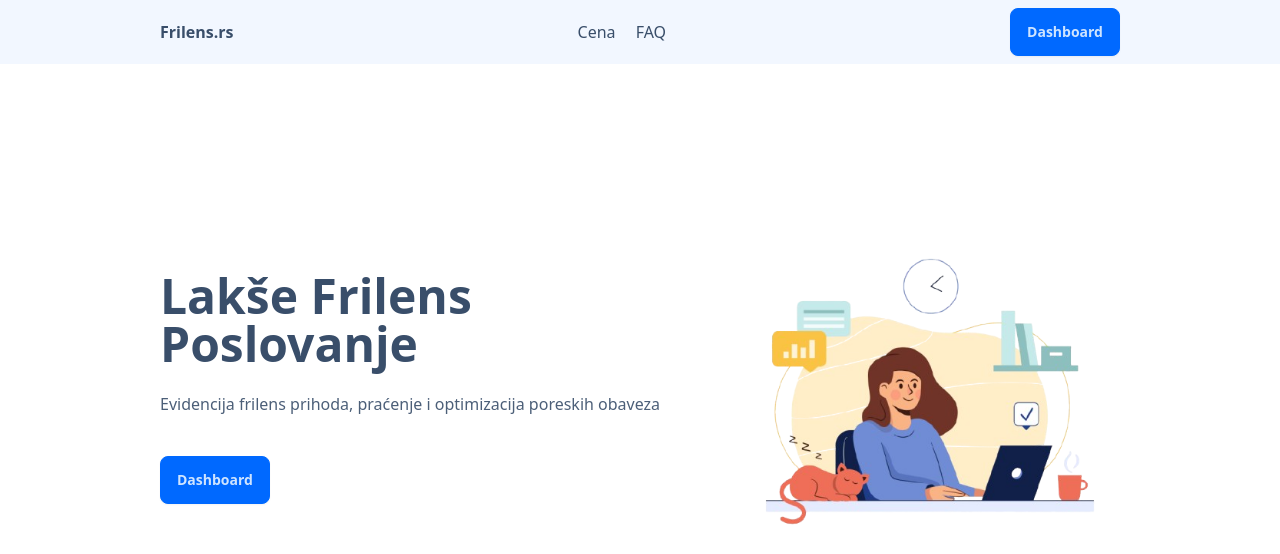
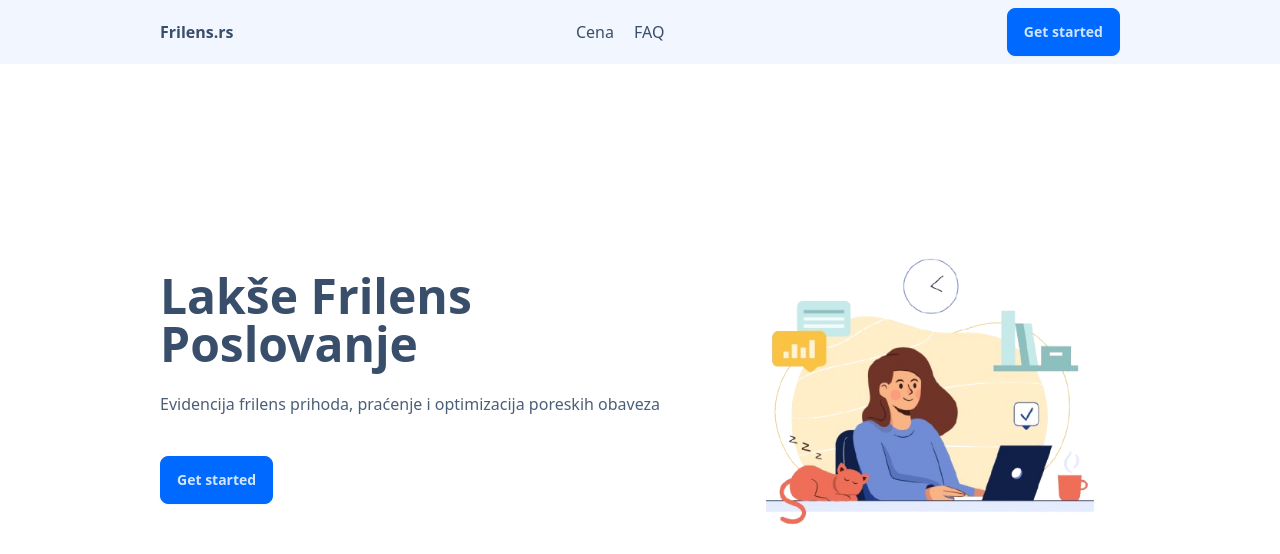
Before and after one commit to BojanSkopljakk/frilens.rs, a Next.js app in the folder frilens-rs/: page / in a window 1280 px wide. Shown: the top 554 px of the page. Built offline with nearby package versions, Linux system fonts and the light colour scheme; no server answers.

Commit message:
signin + signout + session

```diff
--- /dev/null
+++ b/frilens-rs/app/dashboard/layout.js
@@ -0,0 +1,12 @@
+import {auth} from "@/auth";
+import { redirect } from "next/navigation";
+
+export default async function LayoutPrivate({children}){
+    const session = await auth();
+
+    if (!session){
+        redirect("/");
+    }
+
+    return children;
+}
--- a/frilens-rs/app/dashboard/page.js
+++ b/frilens-rs/app/dashboard/page.js
@@ -0,0 +1,11 @@
+import ButtonLogout from "@/components/ButtonLogout";
+
+
+export default function Dashboard(){
+    return (
+        <main>
+            <h1>Private Dashboard</h1>
+            <ButtonLogout/>
+        </main>
+    );
+}
--- a/frilens-rs/app/page.js
+++ b/frilens-rs/app/page.js
@@ -2,9 +2,10 @@ import Image from "next/image";
 import ButtonLogin from "@/components/ButtonLogin";
 import FAQListItem from "@/components/FAQListItem";
 import productDemo from "@/app/Work_from_home-removebg-preview.png";
+import { auth } from "@/auth";
 
 
-export default function Home() {
+export default async function Home() {
   const isLoggedIn = true;
   const pricingFeaturesList = [
     "Evidencija ostvarenih prihoda",
@@ -14,6 +15,8 @@ export default function Home() {
 
 
   ];
+
+  const session = await auth()
 
 
   return (
@@ -28,7 +31,7 @@ export default function Home() {
         </div>
 
         <div>
-          <ButtonLogin isLoggedIn = {isLoggedIn}/>
+          <ButtonLogin session = {session} />
         </div>
 
       </div>
@@ -47,7 +50,7 @@ export default function Home() {
       <div className="opacity-90 mb-10">
         Evidencija frilens prihoda, praćenje i optimizacija poreskih obaveza
       </div>
-      <ButtonLogin isLoggedIn = {isLoggedIn}/>
+      <ButtonLogin session = {session}/>
       </div>
       <Image src={productDemo} alt="Product demo" className="w-96 rounded-xl"/>
       </section>
@@ -83,7 +86,7 @@ export default function Home() {
 
           </ul>
 
-          <ButtonLogin isLoggedIn ={isLoggedIn} extraStyle="w-full"></ButtonLogin>
+          <ButtonLogin session = {session} extraStyle="w-full"></ButtonLogin>
 
         </div>
         </div>
--- a/frilens-rs/auth.js
+++ b/frilens-rs/auth.js
@@ -2,29 +2,52 @@ import NextAuth from "next-auth";
 import { MongoDBAdapter } from "@auth/mongodb-adapter";
 import clientPromise from "./libs/mongo";
 import Google from "next-auth/providers/google";
+import CredentialsProvider from "next-auth/providers/credentials";
+import { MongoClient } from "mongodb";
+import bcrypt from "bcryptjs";
 
+export const { handlers, signIn, signOut, auth } = NextAuth({
+  providers: [
+    Google({
+      clientId: process.env.GOOGLE_ID,
+      clientSecret: process.env.GOOGLE_SECRET,
+    }),
 
-export const {handlers, signIn, signOut, auth} = NextAuth(
+    CredentialsProvider({
+      name: "Email & Password",
+      credentials: {
+        email: { label: "Email", type: "email", placeholder: "your@example.com" },
+        password: { label: "Password", type: "password" },
+      },
+      async authorize(credentials) {
+        const client = await MongoClient.connect(process.env.MONGODB_URI);
+        const usersCollection = client.db().collection("users");
 
-{
-  providers: [
+        // Find user by email
+        const user = await usersCollection.findOne({ email: credentials.email });
 
-    Google({
+        if (!user) {
+          client.close();
+          throw new Error("No user found with this email.");
+        }
 
-      clientId: process.env.GOOGLE_ID,
-      clientSecret: process.env.GOOGLE_SECRET
+        // Verify password
+        const isValid = await bcrypt.compare(credentials.password, user.password);
+        if (!isValid) {
+          client.close();
+          throw new Error("Incorrect password.");
+        }
 
-    })
+        client.close();
+        return { id: user._id.toString(), email: user.email, name: user.name };
+      },
+    }),
   ],
   adapter: MongoDBAdapter(clientPromise),
 
   callbacks: {
     authorized: async ({ auth }) => {
-      // Logged in users are authenticated, otherwise redirect to login page
-      return !!auth
+      return !!auth;
     },
-
   },
-
-}
-);
+});
--- a/frilens-rs/components/ButtonLogin.js
+++ b/frilens-rs/components/ButtonLogin.js
@@ -1,10 +1,23 @@
+"use client";
 import Link from "next/link";
-const ButtonLogin = ({isLoggedIn, extraStyle}) => {
+import { signIn } from "next-auth/react"; //we dont import from auth for security reasons
+const ButtonLogin = ({session, extraStyle}) => {
+    const dashboardUrl = "/dashboard";
 
-    if (isLoggedIn) {
-    return <Link href="/dashboard" className={`btn btn-primary ${extraStyle ? extraStyle : ""}`}>Dashboard</Link>;
+    if (session) {
+    return <Link href={dashboardUrl} className={`btn btn-primary ${extraStyle ? extraStyle : ""}`}>
+        Welcome back {session.user.name || "friend"}
+    </Link>;
     } else {
-        return <button>Login</button>;
+        return <button className={`btn btn-primary ${extraStyle ? extraStyle : ""}`}
+        onClick={()=> {
+
+            signIn(undefined, {callbackUrl: dashboardUrl});
+        }}>
+
+            Get started
+
+            </button>;
     }
 };
 
--- /dev/null
+++ b/frilens-rs/components/ButtonLogout.js
@@ -0,0 +1,17 @@
+"use client";
+import { signOut } from "next-auth/react";
+
+const ButtonLogout = () => {
+	return (
+		<button
+			className="btn btn-ghost"
+			onClick={() => {
+				signOut();
+			}}
+		>
+			Logout
+		</button>
+	);
+};
+
+export default ButtonLogout;
--- a/frilens-rs/package.json
+++ b/frilens-rs/package.json
@@ -10,6 +10,7 @@
   },
   "dependencies": {
     "@auth/mongodb-adapter": "^3.7.4",
+    "bcryptjs": "^2.4.3",
     "mongodb": "^6.13.0",
     "next": "15.1.6",
     "next-auth": "^5.0.0-beta.25",
```
Also changed, not shown: 1 other file (tests, documents, lock files or other folders).
